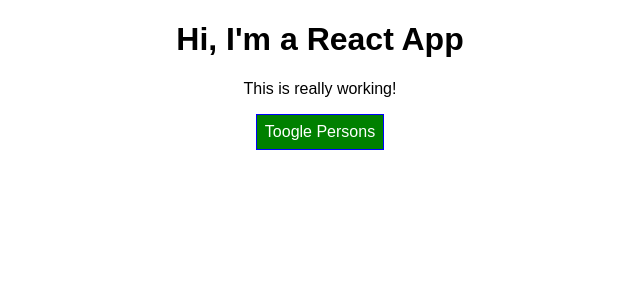
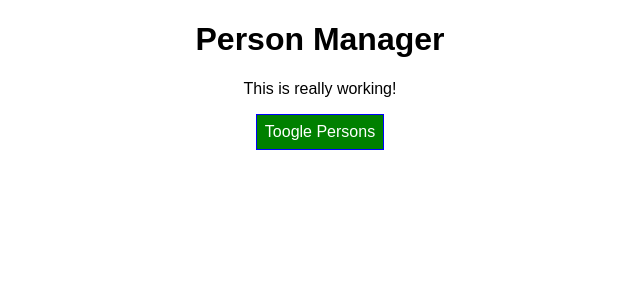
Before and after one commit to asgrm/react-guide, a React app: page / in a window 1280 px wide. Shown: the top 300 px of the page, without its empty margins (320-960 px from the left). Built offline with nearby package versions, Linux system fonts and the light colour scheme.

Commit message:
done point 7.7

```diff
--- a/src/components/Cockpit/Cockpit.js
+++ b/src/components/Cockpit/Cockpit.js
@@ -19,7 +19,7 @@
 
   return (
     <div className={classes.Cockpit}>
-      <h1>Hi, I'm a React App</h1>
+      <h1>{props.title}</h1>
       <p className={assignedClasses.join(' ')}>This is really working!</p>
       <button className={btnClass} onClick={props.clicked}>Toogle Persons</button>
     </div>
--- a/src/components/Persons/Person/Person.js
+++ b/src/components/Persons/Person/Person.js
@@ -2,6 +2,7 @@
 import classes from './Person.css';
 
 const person = (props) => {
+  console.log('[Person.js] render');
   return (
     <div className={classes.Person}>
       <p onClick={props.click}>I'm {props.name} and I am {props.age} Years old!</p>
--- a/src/components/Persons/Persons.js
+++ b/src/components/Persons/Persons.js
@@ -1,16 +1,19 @@
 import React from 'react';
 import Person from './Person/Person';
 
-const persons = props => (
-  props.persons.map((item, i) => {
-    return <Person
+const persons = props => {
+  console.log('[Persons.js] render');
+  return props.persons.map((item, i) => {
+    return (
+    <Person
       key={item.id}
       name={item.name}
       age={item.age}
       click={() => props.clicked(i)}
       changed={(event)=>props.changed(event, item.id)}
       />
-  })
-);
+      );
+  });
+};
 
 export default persons;
--- a/src/containers/App.js
+++ b/src/containers/App.js
@@ -4,6 +4,22 @@
 import Cockpit from '../components/Cockpit/Cockpit'
 
 class App extends Component {
+  constructor(props){
+    super(props);
+    console.log('[App.js] constructor');
+  }
+
+  static getDerivedStateFromProps (props, state) {
+    console.log('[App.js] getDerivedStateFromProps', props);
+    return state;
+  }
+
+  componentDidMount() {
+    console.log('[App.js] componentDidMount');
+  }
+  componentWillMount() {
+    console.log('[App.js] UNSAFE_componentWillMount');
+  }
   state = {
     persons: [
       {id: 'f2db',name: 'asgrm', age: 28},
@@ -38,6 +54,7 @@
   };
 
   render() {
+    console.log('[App.js] render');
     let persons = null;
 
     if(this.state.showPersons) {
@@ -51,6 +68,7 @@
     return (
       <div className={classes.App}>
         <Cockpit
+          title={this.props.appTitle}
           persons={this.state.persons}
           showPersons={this.state.showPersons}
           clicked={this.togglePersonHandler}
--- a/src/index.js
+++ b/src/index.js
@@ -4,5 +4,5 @@
 import App from './containers/App';
 import registerServiceWorker from './registerServiceWorker';
 
-ReactDOM.render(<App />, document.getElementById('root'));
+ReactDOM.render(<App appTitle='Person Manager'/>, document.getElementById('root'));
 registerServiceWorker();
```
